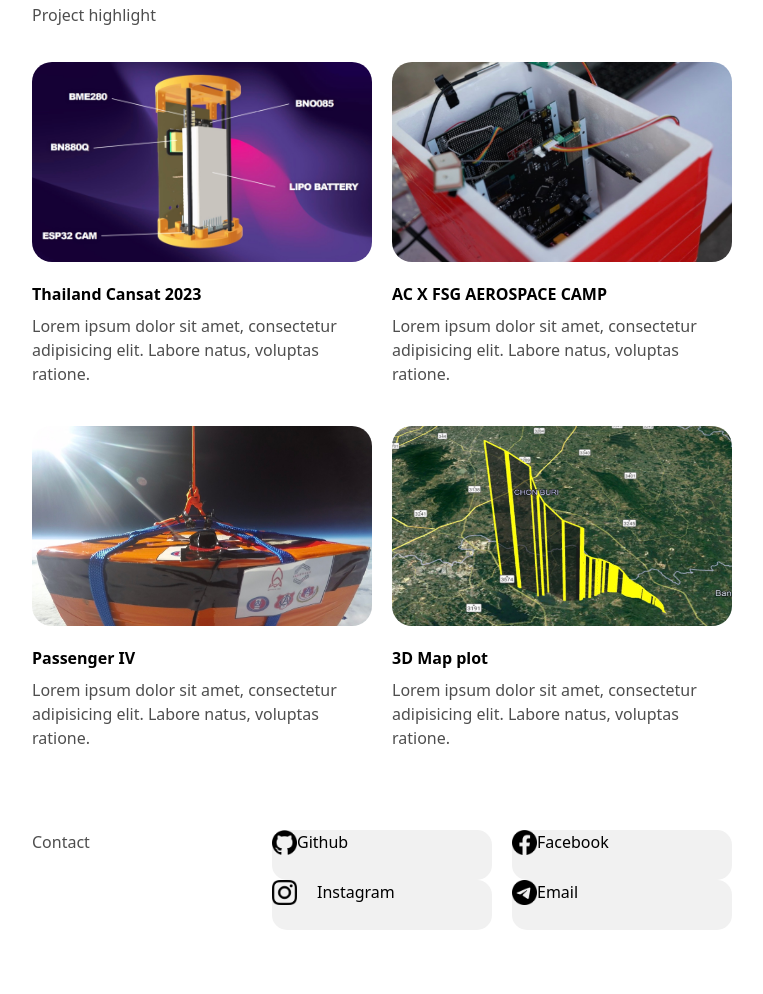
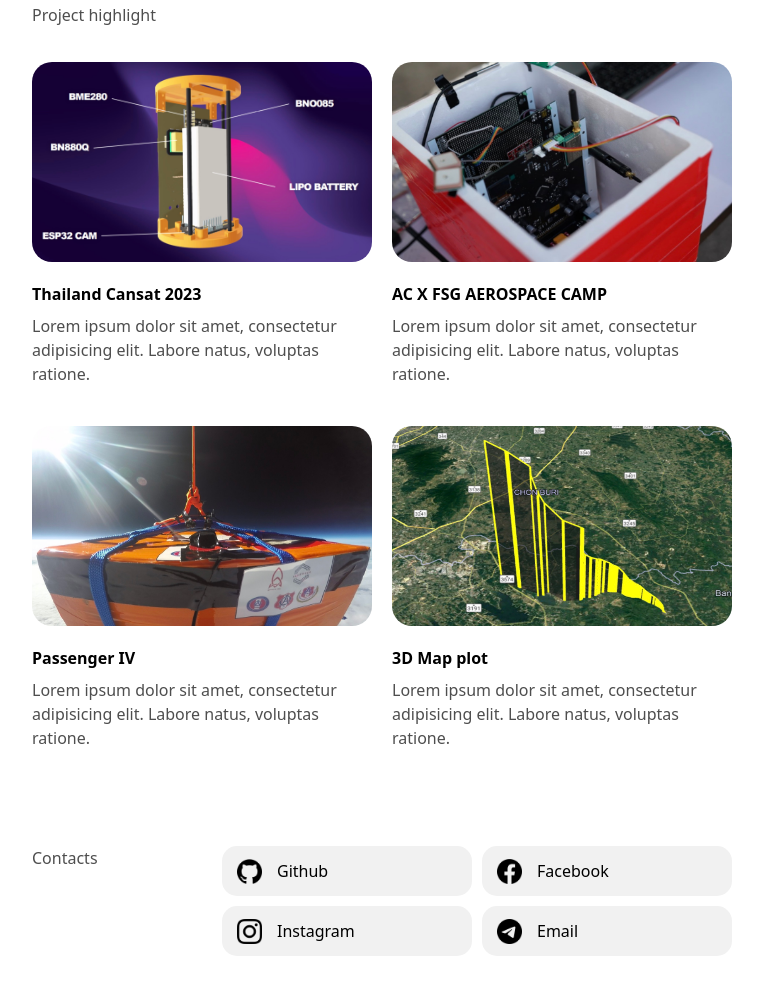
Before and after one commit to Sol4rXD/Web-Port-Optimize, a website: page src/index.html in a window 1280 px wide. Shown: the part 442-1436 px from the top of the page, without its empty margins (258-1021 px from the left). Before the commit the page ends 1372 px from the top, so only its background shows below. Drawn offline with Linux system fonts and the light colour scheme.

Commit message:
add content

```diff
--- a/src/index.html
+++ b/src/index.html
@@ -71,27 +71,27 @@
                 </div>
             </div>
         </div>
-        <div class="max-w-[700px] mx-auto mt-20 flex justify-between">
-          <p class="text-grey_primary">Contact</p>
+        <div class="max-w-[700px] mx-auto mt-24 flex justify-between" style="margin-bottom: 70px;">
+          <p class="text-grey_primary">Contacts</p>
           <div>
             <div class="flex max-w-[200px]">
-              <div class="flex" style="width: 220px; height: 50px; background-color: #F1F1F1; margin-right: 20px; border-radius: 15px;">
-                <img src="./assets/icon/github (2).png" alt="" style="width: 25px; height: 25px;">
-                <p>Github</p>
+              <div class="flex" style="width: 250px; height: 50px; background-color: #F1F1F1; margin-right: 10px; border-radius: 15px; align-items: center;">
+                <img src="./assets/icon/github (2).png" alt="" style="width: 25px; height: 25px; margin-left: 15px">
+                <p style="margin-left: 15px;">Github</p>
               </div>
-              <div class="flex" style="background-color: #F1F1F1; width: 220px; height: 50px; border-radius: 15px;">
-                <img src="./assets/icon/facebook (1).png" alt="" style="width: 25px; height: 25px;">
-                <p>Facebook</p>
+              <div class="flex" style="background-color: #F1F1F1; width: 250px; height: 50px; border-radius: 15px; align-items: center;">
+                <img src="./assets/icon/facebook (1).png" alt="" style="width: 25px; height: 25px; margin-left: 15px">
+                <p style="margin-left: 15px;">Facebook</p>
               </div>
             </div>
-            <div class="flex">
-              <div class="flex" style="background-color: #F1F1F1; width: 220px; height: 50px; margin-right: 20px; border-radius: 15px;">
-                <img src="./assets/icon/instagram (1).png" alt="" style="width: 25px; height: 25px; margin-right: 20px;">
-                <p>Instagram</p>
+            <div class="flex" style="margin-top: 10px;">
+              <div class="flex" style="background-color: #F1F1F1; width: 250px; height: 50px; margin-right: 10px; border-radius: 15px; align-items: center;">
+                <img src="./assets/icon/instagram (1).png" alt="" style="width: 25px; height: 25px; margin-left: 15px">
+                <p style="margin-left: 15px;">Instagram</p>
               </div>
-              <div class="flex" style="background-color: #F1F1F1; width: 220px; height: 50px; border-radius: 15px;">
-                <img src="./assets/icon/telegram (1).png" alt="" style="width: 25px; height: 25px;">
-                <p>Email</p>
+              <div class="flex" style="background-color: #F1F1F1; width: 250px; height: 50px; border-radius: 15px; align-items: center;">
+                <img src="./assets/icon/telegram (1).png" alt="" style="width: 25px; height: 25px; margin-left: 15px">
+                <p style="margin-left: 15px;">Email</p>
               </div>
             </div>
           </div>
```
